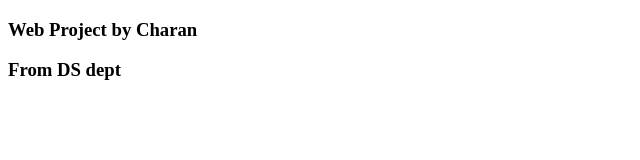
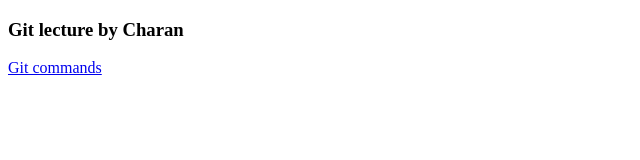
Before and after one commit to charankmit/seproj, a plain HTML site: page index.html in a window 1280 px wide. Shown: the whole page, without its empty margins (0-640 px from the left). Drawn offline with Linux system fonts and the light colour scheme.

Commit message:
anchor tag

```diff
--- a/index.html
+++ b/index.html
@@ -6,7 +6,7 @@
     <title>Document</title>
 </head>
 <body>
-    <h3>Web Project by Charan </h3>
-    <h3>From DS dept</h3>
+    <h3>Git lecture by Charan </h3>
+    <a href="git-commmands.txt">Git commands</a>
 </body>
 </html>
```
